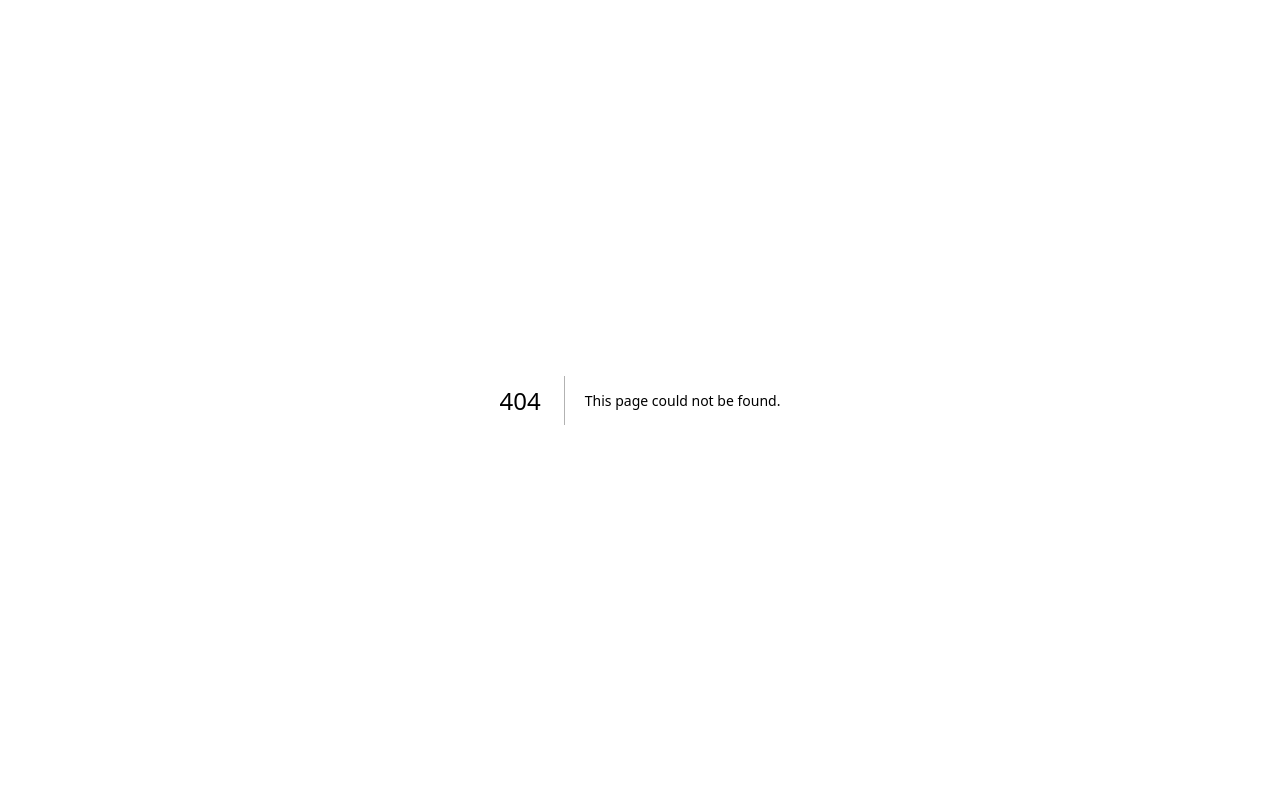
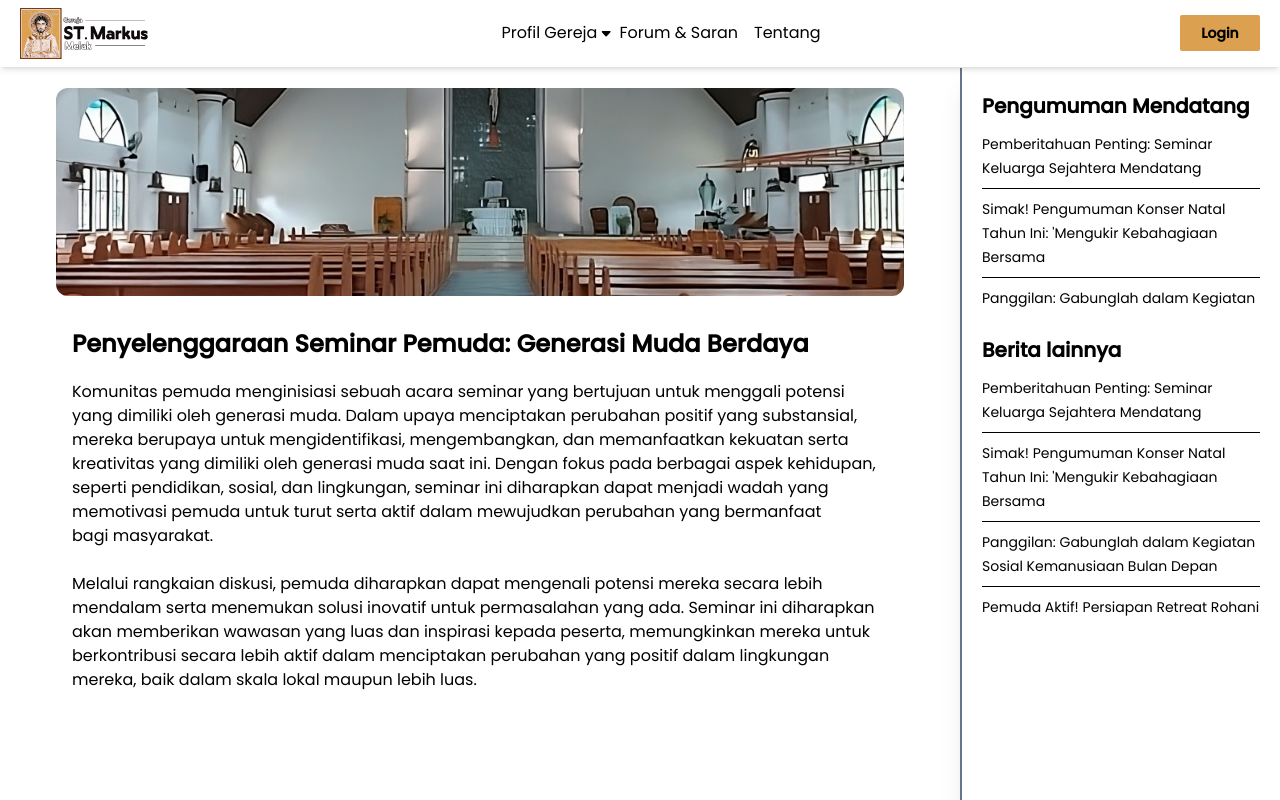
Before and after one commit to HaiPigGi/church-app, a Next.js app in the folder next-app/: page /pages/berita/1 in a window 1280 px wide. Before the commit this address had no page. Shown: the top 800 px of the page. Built offline with nearby package versions, Linux system fonts and the light colour scheme.

Commit message:
Berita Done

```diff
--- a/next-app/src/app/pages/OMK/page.jsx
+++ b/next-app/src/app/pages/OMK/page.jsx
@@ -3,8 +3,8 @@ import Footer from "@/components/Fragments/Footer";
 
 export default function Struktur() {
   return (
-    <section className="">
       <MainLayout>
+       <section className="">
         <div className="relative items-center justify-center mb-[5rem]">
           <section>
             <div className="flex flex-col items-center">
@@ -54,7 +54,7 @@ export default function Struktur() {
               </div>
 
 
-              <div className="flex flex-col md:flex-row justify-center items-center relative mt-[4rem]">
+              <div className="flex flex-col md:flex-row justify-center items-center relative mt-[4rem] mx-5">
                 {/* gambar 3 */}
                 <div className="relative left-3 mb-5 md:mr-10 md:mb-[-3rem] min-[375px]:mb-10 min-[375px]:mt-[-1.5rem] min-[375px]:left-0 ">
                   <img
@@ -137,7 +137,7 @@ export default function Struktur() {
               </div>
 
               {/* card anggta */}
-              <div className="flex flex-col md:flex-row justify-center items-center relative mt-[4rem]">
+              <div className="flex flex-col md:flex-row justify-center items-center relative mt-[4rem] mx-5">
                 {/* gambar 7 */}
                 <div className="relative left-2 mb-5 md:mr-10 md:mb-[-3rem] min-[375px]:mb-10 min-[375px]:mt-[-1.5rem] min-[375px]:left-0">
                   <img
@@ -224,7 +224,7 @@ export default function Struktur() {
           </section>
         </div>
         <Footer/>
-      </MainLayout>
-    </section>
+      </section>
+    </MainLayout>
   );
 }
--- /dev/null
+++ b/next-app/src/app/pages/berita/[beritaid]/page.jsx
@@ -0,0 +1,34 @@
+import BeritaLayout from "@/components/Layouts/BeritaLayout"
+import Image from "next/image";
+
+function BeritaPage({params}){
+    // use params.beritaid to get the berita ID
+    return(
+        <BeritaLayout>
+            <section className=" md:static md:col-span-3  w-full h-full px-5 py-5 md:px-14 overflow-y-auto">
+                {/* image container */}
+                <div className="relative w-full h-52 rounded-xl overflow-hidden">
+                    <Image
+                    src="/img/bgHero.jpeg"
+                    fill={true}
+                    alt="deskripsi"
+                    className="object-cover "
+                    />
+                </div>
+                <article className="px-4 mt-8">
+                    <h1 className="text-2xl text-pretty font-bold">Penyelenggaraan Seminar Pemuda: Generasi Muda Berdaya</h1>
+                    <p className="mt-5 text-pretty">
+                        Komunitas pemuda menginisiasi sebuah acara seminar yang bertujuan untuk menggali potensi yang dimiliki oleh generasi muda. Dalam upaya menciptakan perubahan positif yang substansial, mereka berupaya untuk mengidentifikasi, mengembangkan, dan memanfaatkan kekuatan serta kreativitas yang dimiliki oleh generasi muda saat ini. Dengan fokus pada berbagai aspek kehidupan, seperti pendidikan, sosial, dan lingkungan, seminar ini diharapkan dapat menjadi wadah yang memotivasi pemuda untuk turut serta aktif dalam mewujudkan perubahan yang bermanfaat bagi masyarakat.
+                        <br/>
+                        <br/>
+                        Melalui rangkaian diskusi, pemuda diharapkan dapat mengenali potensi mereka secara lebih mendalam serta menemukan solusi inovatif untuk permasalahan yang ada. Seminar ini diharapkan akan memberikan wawasan yang luas dan inspirasi kepada peserta, memungkinkan mereka untuk berkontribusi secara lebih aktif dalam menciptakan perubahan yang positif dalam lingkungan mereka, baik dalam skala lokal maupun lebih luas.
+
+                    </p>
+                </article>
+            </section>
+
+        </BeritaLayout>
+    )
+};
+
+export default BeritaPage;
--- a/next-app/src/app/pages/home/jadwalsection.jsx
+++ b/next-app/src/app/pages/home/jadwalsection.jsx
@@ -31,7 +31,7 @@ function JadwalMisaSection(){
                     initial="hiddenLeft"
                     animate={mainControlls}
                     transition={{ duration: 0.5, delay: 0.25 }}
-                    className="flex justify-center md:mb-0 mb-5 w-full"
+                    className="flex justify-center md:justify-end md:mb-0 mb-5 w-full"
                     >
                         <div className="border  bg-white w-full max-h-[400px] min-w-[300px] md:min-w-[400px] max-w-[500px]  h-full border-secondary rounded-sm p-5  shadow-sm shadow-primary">
                             {/* Card Title */}
@@ -71,7 +71,7 @@ function JadwalMisaSection(){
                         initial="hiddenRight"
                         animate={mainControlls}
                         transition={{ duration: 0.5, delay: 0.25 }}
-                        className="rounded-md flex justify-center items-center w-full h-full "
+                        className="rounded-md flex justify-center md:justify-start items-center w-full h-full "
                     >
                         <div className=" border  bg-white w-full md:max-h-[400px] min-w-[300px]  md:min-h-[400px]  md:min-w-[400px] max-w-[500px]  h-full border-secondary rounded-sm p-5  shadow-sm shadow-primary">
                             <h1 className="text-xl font-light text-center">Misa Mingguan</h1>
--- a/next-app/src/app/pages/tim/page.jsx
+++ b/next-app/src/app/pages/tim/page.jsx
@@ -6,13 +6,10 @@ export default function tim(){
 
     return(
         <MainLayout>
-        <div className="">
-            <section className="mb-20">
-                <Navbar/>
-            </section>
-            <div className="mt-5 mb-[6rem]">
+        <div className="mt-20">
+            <div className="mt-5 mb-[6rem] px-5">
                 <h1 className="font-bold text-[40px] text-center text-black tracking-[6px] mt-[20px] mb-[10px]">About</h1>
-                <h3 className="text-center text-gray-500 text-lg leading-relaxed">Selamat datang di tim pembuat web kami yang penuh semangat dan berdedikasi! Kami adalah tim yang terdiri dari tiga orang ahli di bidangnya, masing-masing membawa keahlian unik untuk menciptakan pengalaman web yang luar biasa.</h3>
+                <h3 className="text-center text-gray-500 text-lg text-pretty leading-relaxed">Selamat datang di tim pembuat web kami yang penuh semangat dan berdedikasi! Kami adalah tim yang terdiri dari tiga orang ahli di bidangnya, masing-masing membawa keahlian unik untuk menciptakan pengalaman web yang luar biasa.</h3>
             </div>
 
             <div className="mt-5 mb-[6rem]">
--- a/next-app/src/components/Elements/navlinks/index.jsx
+++ b/next-app/src/components/Elements/navlinks/index.jsx
@@ -1,4 +1,5 @@
 import { cva } from "class-variance-authority";
+import Link from "next/link";
 
 const clsNavLinks = cva(["text-center mx-2 relative after:absolute after:transition-all after:duration-500 after:w-0  after:hover:w-full after:h-[110%] after:left-0 after:border-b-2 after:border-secondary py-1"],{
     variants:{
@@ -21,7 +22,7 @@ const clsNavLinks = cva(["text-center mx-2 relative after:absolute after:transit
 
 function NavLinks({href, children, size, intent, className}){
     return(
-        <a href={href} className={clsNavLinks({ size,intent })+" "+className}>{children}</a>
+        <Link href={href} className={clsNavLinks({ size,intent })+" "+className}>{children}</Link>
     )
 };
 
--- a/next-app/src/components/Fragments/Navbar/index.jsx
+++ b/next-app/src/components/Fragments/Navbar/index.jsx
@@ -31,6 +31,7 @@ function Navbar({props}){
                 src="/img/Logo.svg"
                 width={130}
                 height={10}
+                alt='logo gereja'
                 />
             </a>
             <motion.div
@@ -57,7 +58,7 @@ function Navbar({props}){
                 <div className=' flex justify-center items-center h-full w-full text-center'>
                     <div className='w-full text-center'>
                         <Dropdowns size="extraSmall" intent="netral" modalAbove="true">
-                            <i class="ri-home-5-fill block text-center ri-xl mb-2 text-slate-500 active:text-secondary"></i>
+                            <i className="ri-home-5-fill block text-center ri-xl mb-2 text-slate-500 active:text-secondary"></i>
                             Profil Gereja
                         </Dropdowns>
                     </div>
@@ -70,7 +71,7 @@ function Navbar({props}){
                 </div>
                 <div className='flex justify-center items-center h-full w-full text-center'>
                     <NavLinks href="/pages/tentang" intent="netral" size="extraSmall">
-                        <i class="ri-team-fill block text-center ri-xl mb-2 text-slate-500 active:text-secondary"></i>
+                        <i className="ri-team-fill block text-center ri-xl mb-2 text-slate-500 active:text-secondary"></i>
                         Tentang
                     </NavLinks>
                 </div>
--- /dev/null
+++ b/next-app/src/components/Fragments/SideBar/index.jsx
@@ -0,0 +1,88 @@
+"use client"
+import Link from "next/link";
+import { useState } from "react";
+
+function BeritaSideBar(){
+    const [openSideBar, setOpenSideBar] = useState(true)
+    const handleClick = () => {
+        setOpenSideBar(!openSideBar);
+        const sidebar = document.querySelector("#sidebarBerita");
+        console.log(sidebar);
+        console.log(openSideBar);
+        if(openSideBar){
+            sidebar.classList.remove("hidden")
+            sidebar.classList.remove("w-0")
+            sidebar.classList.remove("right-[-100%]")
+            sidebar.classList.add("right-0")
+            sidebar.classList.add("w-full")
+        }else{
+            sidebar.classList.add("hidden")
+            sidebar.classList.add("right-[-100%]")
+            sidebar.classList.remove("right-0")
+            sidebar.classList.remove("w-full")
+            sidebar.classList.add("w-0")
+
+        }
+        return;
+    }
+    return(
+        <>
+            <button className="md:hidden absolute right-0 w-10 h-12 bg-white shadow-xl border border-slate-500 rounded-l-xl top-[5rem] flex justify-center items-center" onClick={handleClick}>
+                <i className="ri-menu-fold-fill ri-xl"></i>
+            </button>
+            <aside id="sidebarBerita" className="absolute transition-all hidden md:block right-[-100%]  h-full md:static md:col-span-1 md:w-full md:h-full border-l-2 border-slate-500 shadow-xl bg-white py-5 px-5">
+                    <button className="md:hidden absolute right-2 top-4 w-12 h-12 z-20" onClick={handleClick}>
+                        <i className="ri-close-line ri-xl"></i>
+                    </button>
+                <div className="relative h-56 overflow-y-auto">
+                    <h1 className="text-xl font-bold sticky top-0 py-1 bg-white w-full z-0">Pengumuman Mendatang</h1>
+                    <div className="py-2 border-b border-black hover:text-primary hover:border-primary">
+                        {/* define routes with /pages/berita/[berita_id] */}
+                        <Link className="text-pretty  text-sm " href="/pages/berita/1">Pemberitahuan Penting: Seminar Keluarga Sejahtera Mendatang</Link>
+                    </div>
+                    <div className="py-2 border-b border-black hover:text-primary hover:border-primary">
+                        {/* define routes with /pages/berita/[berita_id] */}
+                        <Link className="text-pretty  text-sm " href="/pages/berita/2">Simak! Pengumuman Konser Natal Tahun Ini: 'Mengukir Kebahagiaan Bersama</Link>
+                    </div>
+                    <div className="py-2 border-b border-black hover:text-primary hover:border-primary">
+                        {/* define routes with /pages/berita/[berita_id] */}
+                        <Link className="text-pretty  text-sm " href="/pages/berita/3">Panggilan: Gabunglah dalam Kegiatan Sosial Kemanusiaan Bulan Depan</Link>
+                    </div>
+                    <div className="py-2 border-b border-black hover:text-primary hover:border-primary">
+                        {/* define routes with /pages/berita/[berita_id] */}
+                        <Link className="text-pretty  text-sm " href="/pages/berita/4">Pemuda Aktif! Persiapan Retreat Rohani 'Menemukan Tujuan Hidup</Link>
+                    </div>
+                    <div className="py-2 border-b border-black hover:text-primary hover:border-primary">
+                        {/* define routes with /pages/berita/[berita_id] */}
+                        <Link className="text-pretty  text-sm " href="/pages/berita/5">Acara Minggu Ini: Kebaktian Khusus 'Membangun Kepribadian Kristen</Link>
+                    </div>
+                </div>
+                <div className="h-72 overflow-y-auto mt-5">
+                    <h1 className="text-xl font-bold sticky top-0 py-1 bg-white w-full  z-0">Berita lainnya</h1>
+                    <div className="py-2 border-b border-black hover:text-primary hover:border-primary">
+                        {/* define routes with /pages/berita/[berita_id] */}
+                        <Link className="text-pretty  text-sm " href="/pages/berita/1">Pemberitahuan Penting: Seminar Keluarga Sejahtera Mendatang</Link>
+                    </div>
+                    <div className="py-2 border-b border-black hover:text-primary hover:border-primary">
+                        {/* define routes with /pages/berita/[berita_id] */}
+                        <Link className="text-pretty  text-sm " href="/pages/berita/1">Simak! Pengumuman Konser Natal Tahun Ini: 'Mengukir Kebahagiaan Bersama</Link>
+                    </div>
+                    <div className="py-2 border-b border-black hover:text-primary hover:border-primary">
+                        {/* define routes with /pages/berita/[berita_id] */}
+                        <Link className="text-pretty  text-sm " href="/pages/berita/1">Panggilan: Gabunglah dalam Kegiatan Sosial Kemanusiaan Bulan Depan</Link>
+                    </div>
+                    <div className="py-2 border-b border-black hover:text-primary hover:border-primary">
+                        {/* define routes with /pages/berita/[berita_id] */}
+                        <Link className="text-pretty  text-sm " href="/pages/berita/1">Pemuda Aktif! Persiapan Retreat Rohani 'Menemukan Tujuan Hidup</Link>
+                    </div>
+                    <div className="py-2 border-b border-black hover:text-primary hover:border-primary">
+                        {/* define routes with /pages/berita/[berita_id] */}
+                        <Link className="text-pretty  text-sm " href="/pages/berita/1">Acara Minggu Ini: Kebaktian Khusus 'Membangun Kepribadian Kristen</Link>
+                    </div>
+                </div>
+            </aside>
+        </>
+    )
+};
+
+export default BeritaSideBar;
--- /dev/null
+++ b/next-app/src/components/Layouts/BeritaLayout/index.jsx
@@ -0,0 +1,18 @@
+import Navbar from "@/components/Fragments/Navbar";
+import BeritaSideBar from "@/components/Fragments/SideBar";
+import Footer from "@/components/Fragments/Footer";
+
+function BeritaLayout({children}) {
+    return(
+        <main className="w-full h-auto pt-5">
+            <Navbar/>
+            <section className="grid md:grid-cols-4  w-full h-screen pt-12">
+                { children }
+                <BeritaSideBar/>
+            </section>
+            <Footer/>
+        </main>
+    )
+};
+
+export default BeritaLayout;
```
